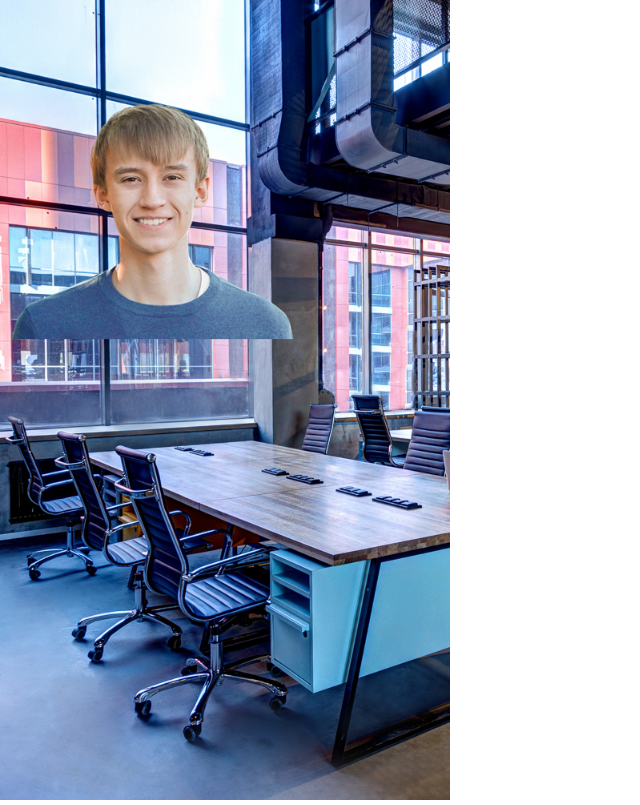
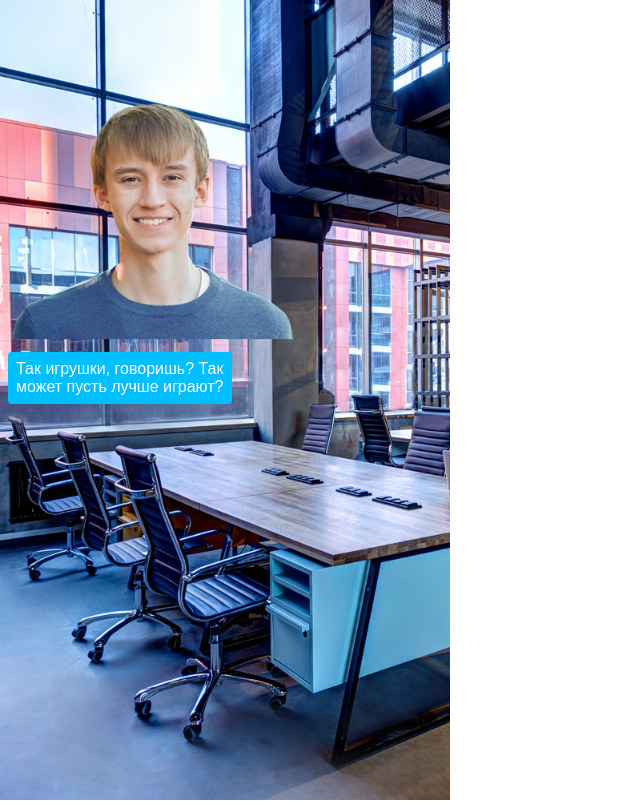
Before and after one commit to Isantipov/banderteach-a, an Angular app: page / in a window 1280 px wide. Shown: the whole page, without its empty margins (0-640 px from the left). Built offline with nearby package versions, Linux system fonts and the light colour scheme.

Commit message:
person and text

```diff
--- a/src/app/game/game.component.css
+++ b/src/app/game/game.component.css
@@ -2,7 +2,20 @@
 .scene {
     position: absolute;
     top: 100px;
+    margin: 0 0 2em 0;
+    padding: 0;
+    width: 15em;
 }
+.message  {
+    position: relative;
+    left: 0;
+    background-color: #00BFFF;
+    margin: .5em;
+    padding: .5em .5em;
+    border-radius: 4px;
+    color: white;
+}
+
 
 .actor{
     height: 30vh;
--- a/src/app/game/game.component.html
+++ b/src/app/game/game.component.html
@@ -2,4 +2,7 @@
 <img class="location" src="./assets/{{background}}"/>
 <div class="scene" style="">
   <img class="actor" src="./assets/{{actorImg}}"/>
+  <div class="message">
+    {{message}}
+  </div>
 </div>
--- a/src/app/game/game.component.ts
+++ b/src/app/game/game.component.ts
@@ -14,5 +14,6 @@ export class GameComponent implements OnInit {
 
   background: string = 'coworking.jpg';
   actorImg: string = 'Ales.png';
+  message: string = 'Так игрушки, говоришь? Так может пусть лучше играют?';
 
 }
```
Also changed, not shown: 35 other files (tests, documents, lock files or other folders).
